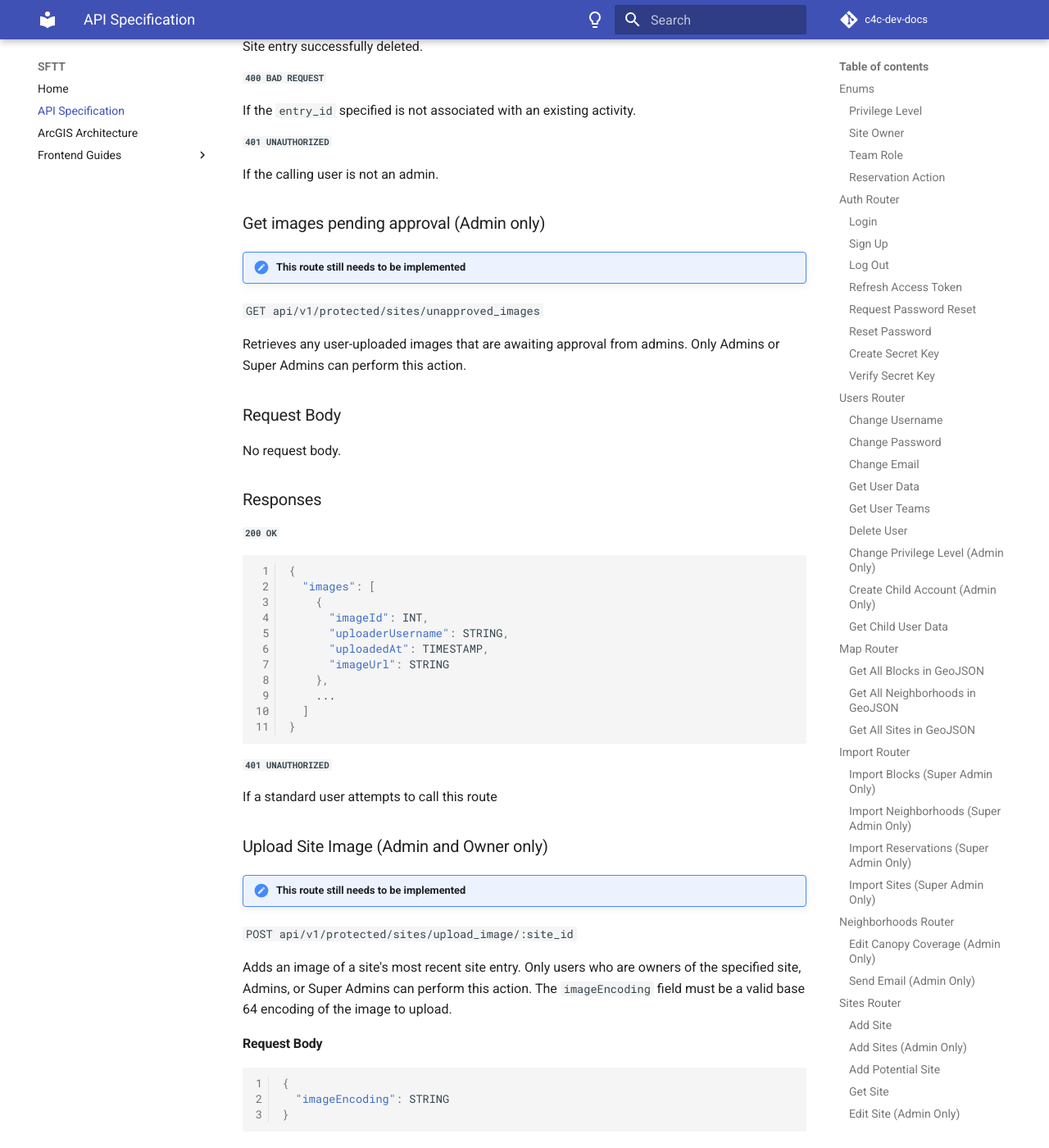
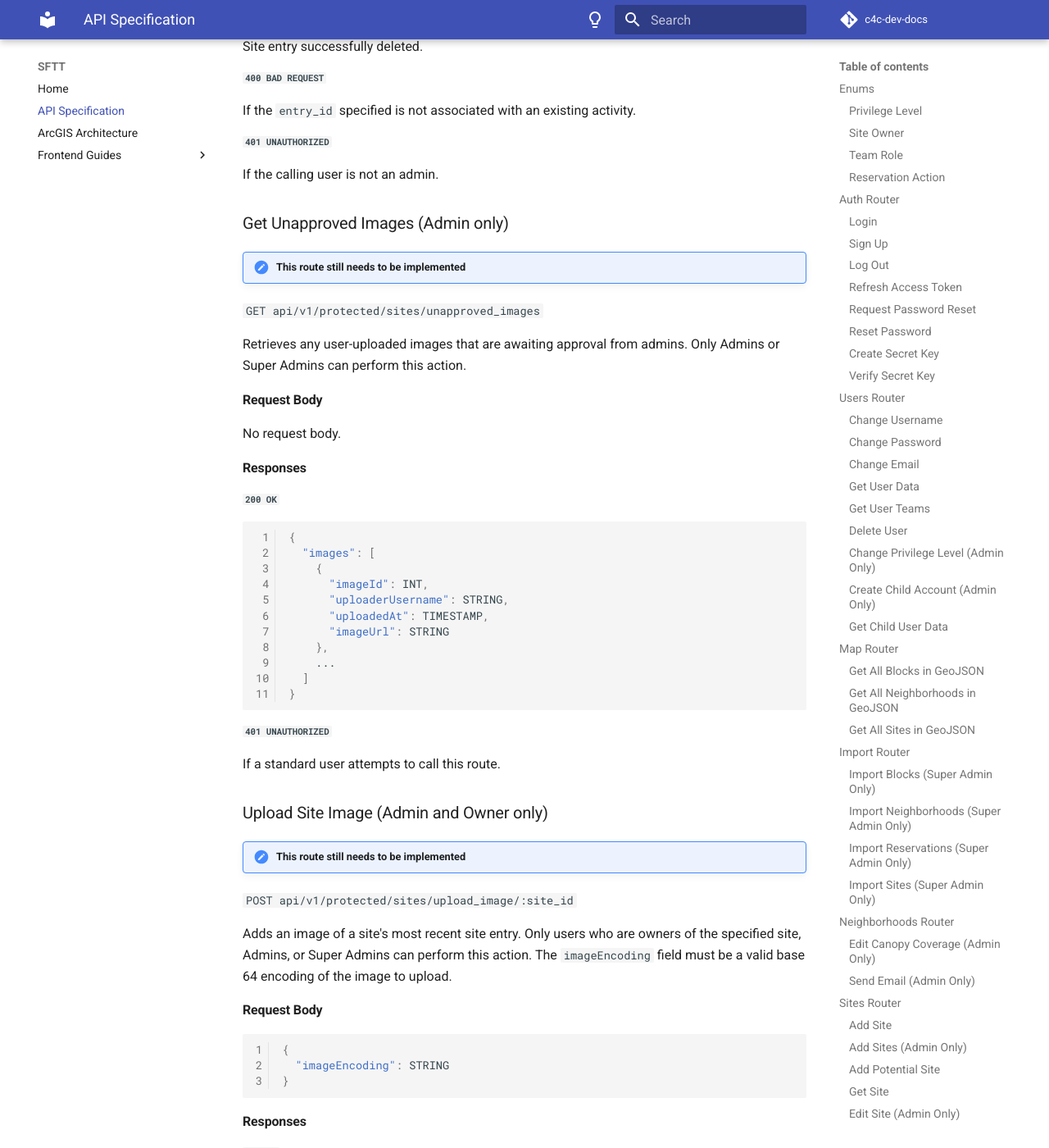
Before and after one commit to Code-4-Community/c4c-dev-docs, an MkDocs documentation site: the page built from docs/sftt/sftt-api-spec.md, in a window 1280 px wide and 1400 px high, scrolled down 31858 px. Shown: the whole window at 82% size. Built offline with MkDocs 1.6.1 and Material for MkDocs 9.7.7, drawn with Linux system fonts in a browser that asks for light colours; comment, search, counter and statistics services are not loaded; some of the changed text lies outside the part shown.

Commit message:
minor fixes

````diff
--- a/docs/sftt/sftt-api-spec.md
+++ b/docs/sftt/sftt-api-spec.md
@@ -1474,7 +1474,7 @@ If the `entry_id` specified is not associated with an existing activity.
 
 If the calling user is not an admin.
 
-### Get images pending approval (Admin only)
+### Get Unapproved Images (Admin only)
 
 !!! missing "This route still needs to be implemented"
 
@@ -1482,11 +1482,11 @@ If the calling user is not an admin.
 
 Retrieves any user-uploaded images that are awaiting approval from admins. Only Admins or Super Admins can perform this action.
 
-### Request Body
-
-No request body.
-
-### Responses
+#### Request Body
+
+No request body.
+
+#### Responses
 
 ##### `200 OK`
 
@@ -1506,7 +1506,7 @@ No request body.
 
 ##### `401 UNAUTHORIZED`
 
-If a standard user attempts to call this route
+If a standard user attempts to call this route.
 
 ### Upload Site Image (Admin and Owner only)
 
@@ -3024,7 +3024,10 @@ No request body.
 
 ```json
 {
-  "templates": STRING[]
+  "templates": [
+    STRING,
+    ...
+  ]
 }
 ```
 
````
Also changed, not shown: other parts of docs/sftt/sftt-api-spec.md (+2 -2 lines).
